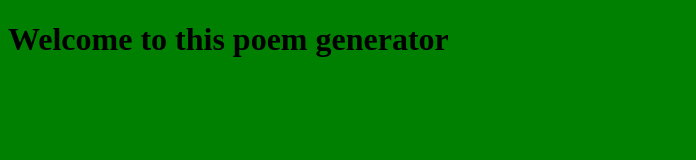
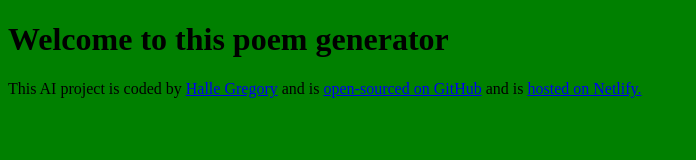
Before and after one commit to MissHalle/SheCodes-Poem-Generator, a plain HTML site: page index.html in a window 1280 px wide. Shown: the whole page, without its empty margins (0-696 px from the left). Drawn offline with Linux system fonts and the light colour scheme.

Commit message:
Updated HTML page to display coder info

```diff
--- a/index.html
+++ b/index.html
@@ -9,6 +9,21 @@
   </head>
   <body>
     <h1>Welcome to this poem generator</h1>
+    <footer>
+      This AI project is coded by
+      <a href="https://github.com/MissHalle" target="_blank"> Halle Gregory</a>
+      and is
+      <a
+        href="https://github.com/MissHalle/SheCodes-Poem-Generator"
+        target="_blank"
+      >
+        open-sourced on GitHub</a
+      >
+      and is
+      <a href="https://frabjous-crumble-cb042f.netlify.app">
+        hosted on Netlify.</a
+      >
+    </footer>
     <script src="src/index.js"></script>
   </body>
 </html>
```
